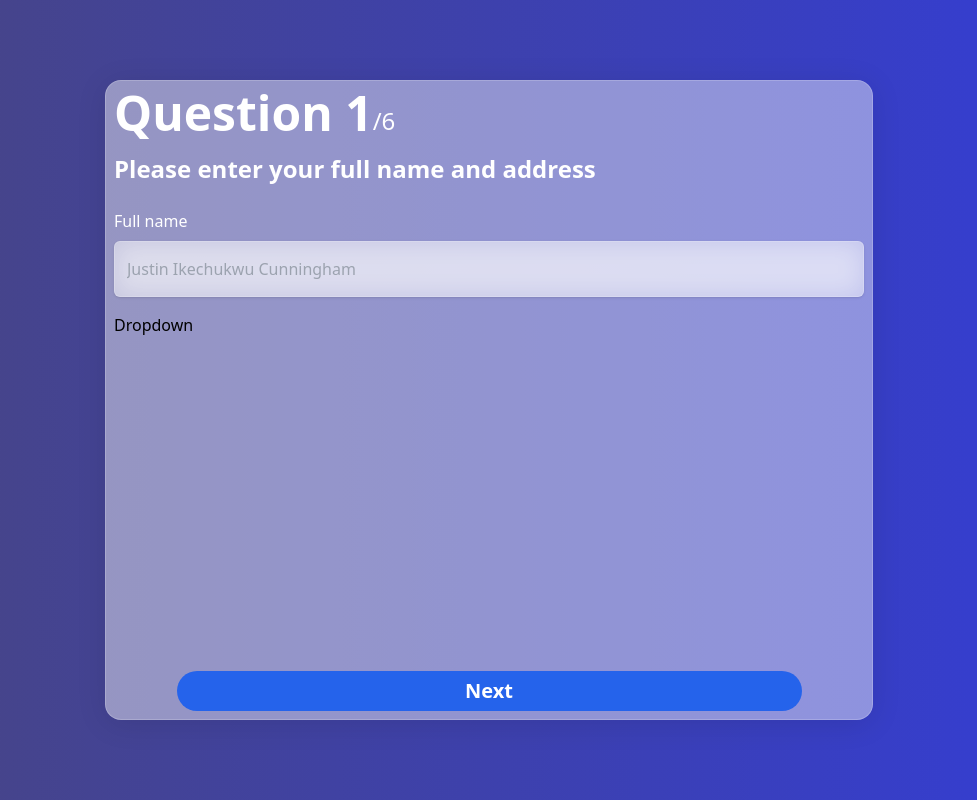
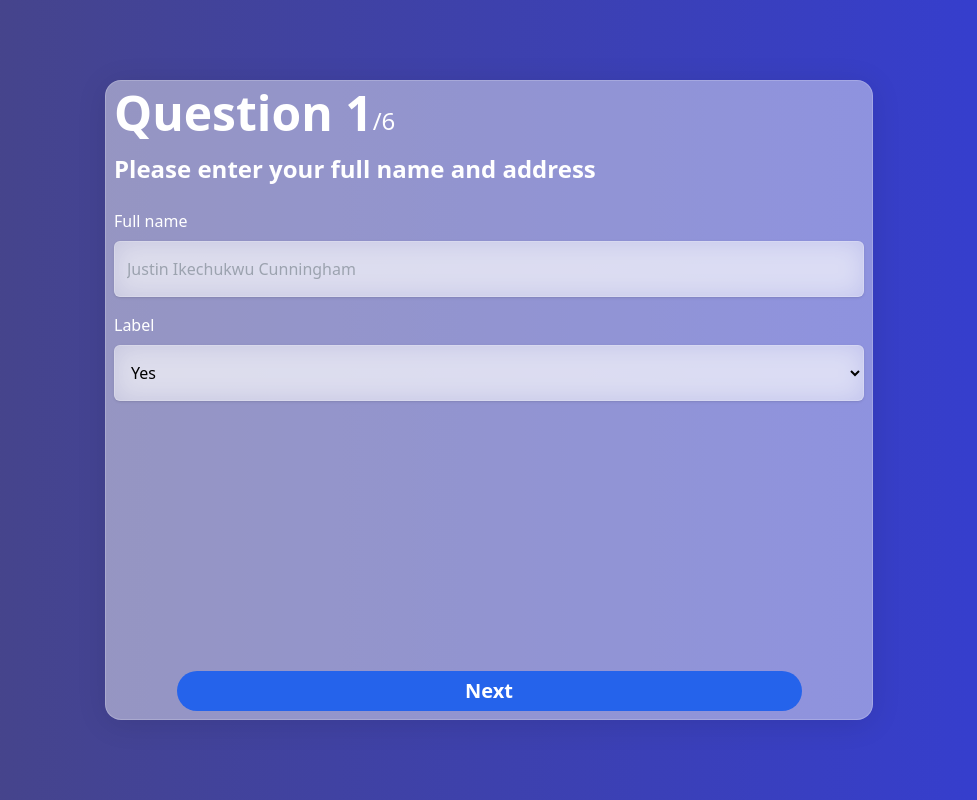
Before and after one commit to miarolfe/SwEngGroup30, a Next.js app in the folder front/life-insurance-front/: page /quote in a window 1280 px wide. Shown: the whole page, without its empty margins (151-1128 px from the left). Built offline with nearby package versions, Linux system fonts and the light colour scheme.

Commit message:
Create initial Dropdown componen

```diff
--- a/front/life-insurance-front/app/globals.css
+++ b/front/life-insurance-front/app/globals.css
@@ -35,4 +35,10 @@
     -webkit-backdrop-filter: blur(12.9px);
     border: 1px solid rgba(255, 255, 255, 0.19);
   }
+
+  .glass-darker {
+    /* From https://css.glass */
+    background: rgba(226, 226, 226, 0.44);
+    cursor: pointer;
+  }
 }
--- /dev/null
+++ b/front/life-insurance-front/components/Dropdown/Dropdown.tsx
@@ -0,0 +1,14 @@
+const Dropdown = () => {
+  return (
+    <>
+      <label className="text-white">Label</label>
+      <select className="glass hover:glass-darker w-full h-14 border pl-3 pr-3 mt-2 rounded-md shadow transition-colors">
+        <option value="yes">Yes</option>
+        <option value="no">No</option>
+        <option value="maybe">Maybe</option>
+      </select>
+    </>
+  );
+};
+
+export default Dropdown;
--- a/front/life-insurance-front/components/QuoteQuestion/QuoteQuestion.tsx
+++ b/front/life-insurance-front/components/QuoteQuestion/QuoteQuestion.tsx
@@ -1,3 +1,4 @@
+import Dropdown from "../Dropdown/Dropdown";
 import LargeButton from "../LargeButton";
 import SingleLineTextBox from "../SingleLineTextBox";
 
@@ -40,7 +41,7 @@ const QuoteQuestion = ({ active = false, ...props }: Props) => {
       );
 
     // Dropdown
-    if ("dropdownOptions" in input) return <div>Dropdown</div>;
+    if ("dropdownOptions" in input) return <Dropdown />;
 
     // Radio
     if ("radioOptions" in input) return <div>Radio</div>;
```
Also changed, not shown: front/life-insurance-front/app/quote/page.tsx (+0 -14 lines).
